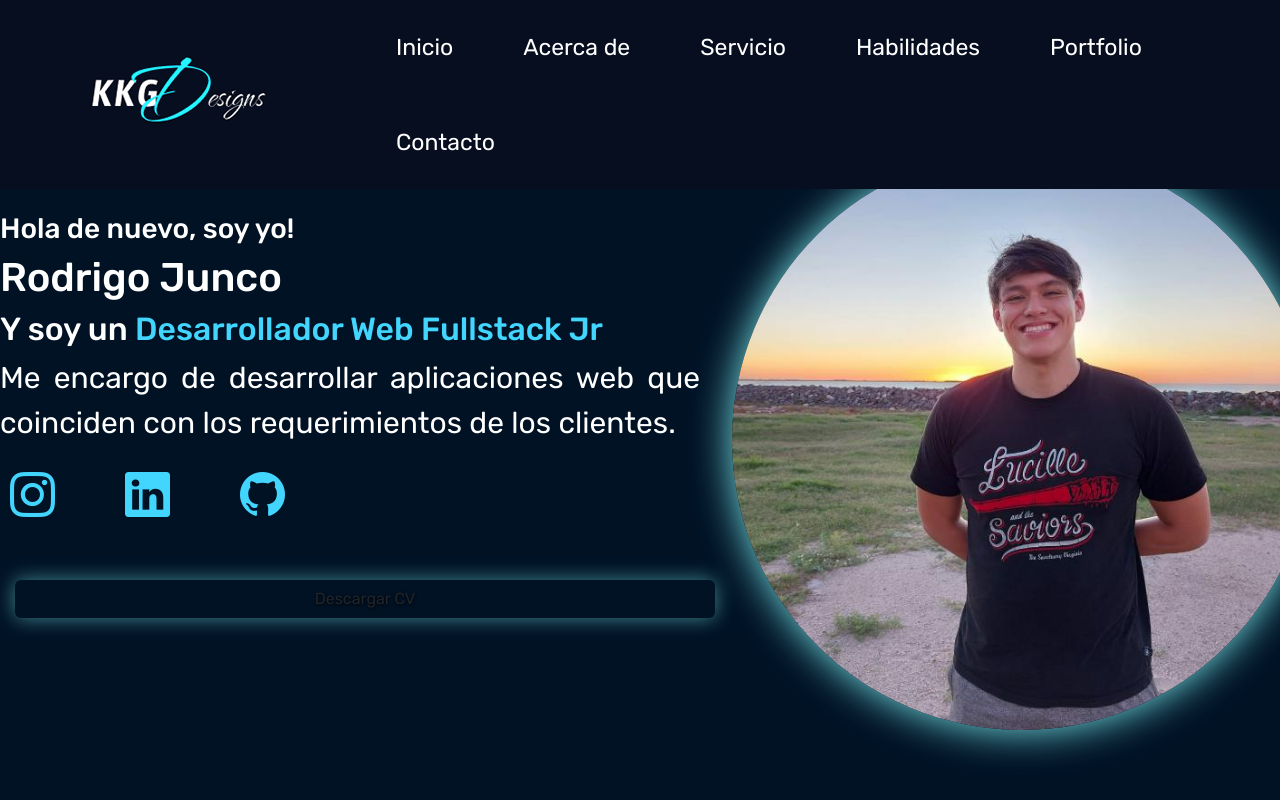
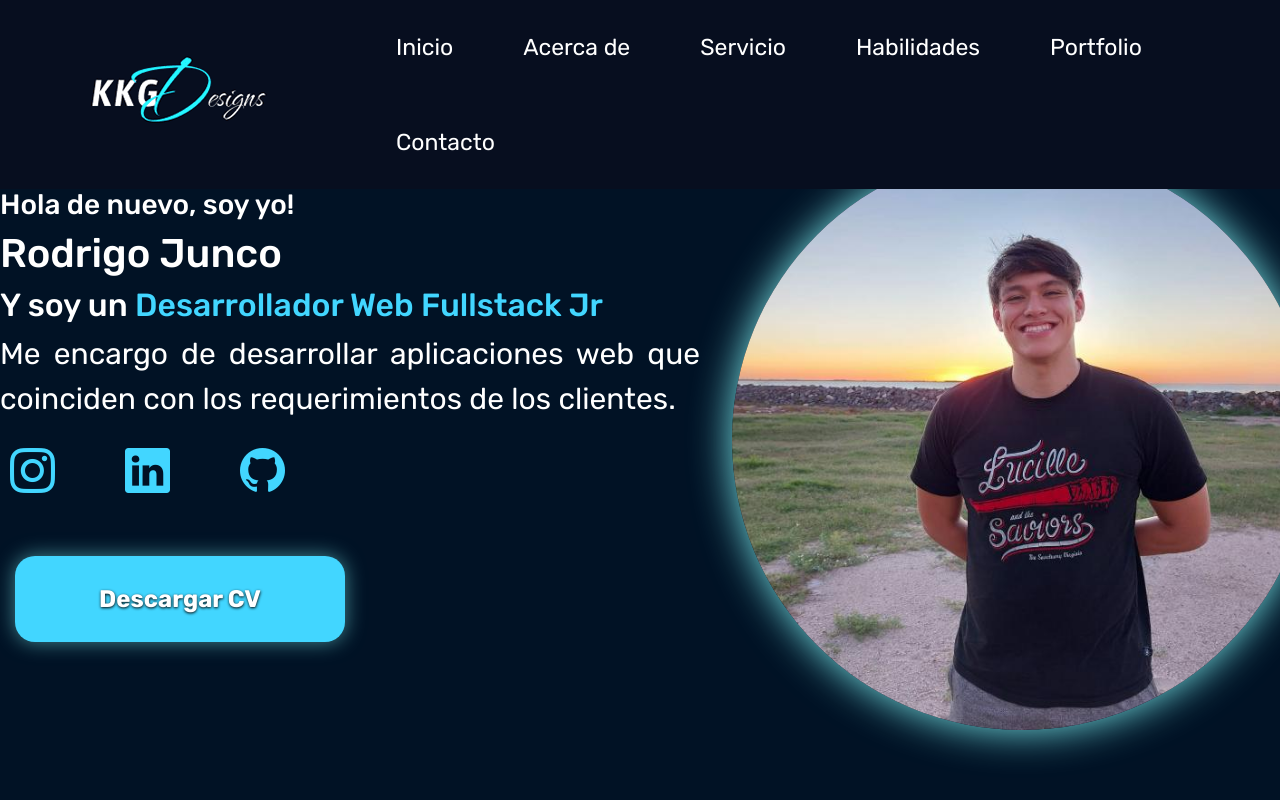
Before and after one commit to RPJunco/my-portfolio-react, a React (Vite) app: page / in a window 1280 px wide. Shown: the top 800 px of the page. Built offline with nearby package versions, Linux system fonts and the light colour scheme.

Commit message:
Se cambio la clase de la etiqueta 'button'. En el archivo 'Btn.css' se realizaron cambios de los colores y se priorizo una propiedad para la clase 'd-grid'.

```diff
--- a/src/Component/Btn/Btn.css
+++ b/src/Component/Btn/Btn.css
@@ -1,8 +1,20 @@
-.btn {
+:root{
+    --btn-color:white;
+    --btn-bgcolor:#42d6ff;
+
+    --btn-hover-bgcolor:white;
+    --btn-hover-color:#09121c;
+}
+
+.d-grid {
+    width: 50% !important;
+}
+
+.boton {
     color: var(--btn-color);
     background-color: var(--btn-bgcolor);
     margin: 20px;
-    padding: 25px 30px;
+    padding: 25px 20px;
     border-radius: 20px;
     font-size: 24px;
     text-decoration: none;
@@ -14,7 +26,7 @@
     transition: color 1.9s, background-color 1.9s;
 }
 
-.btn:hover {
+.boton:hover {
     background-color: var(--btn-hover-bgcolor);
-    color: var(--btn-hover-a-color);
+    color: var(--btn-hover-color);
 }
--- a/src/Component/Btn/Btn.jsx
+++ b/src/Component/Btn/Btn.jsx
@@ -4,7 +4,7 @@ import './Btn.css'
 const Btn = ({ contenido }) => {
     return (
         <div className="d-grid">
-            <button className="btn" type="button">{contenido}</button>
+            <button className="boton" type="button">{contenido}</button>
         </div>
     )
 };
```
